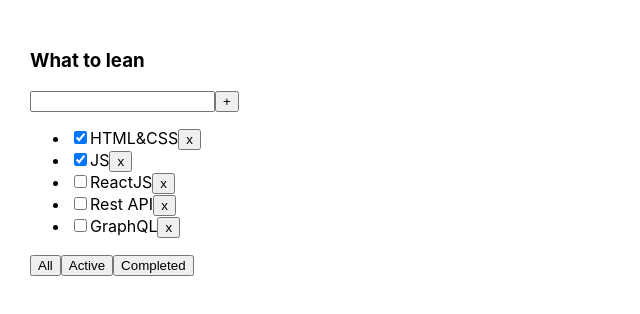
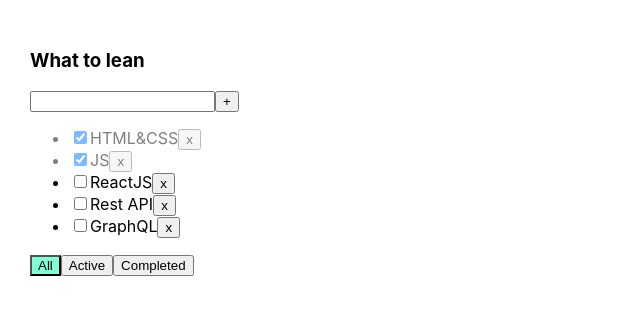
Before and after one commit to elli0thammer/todolist, a React (Create React App) app: page / in a window 1280 px wide. Shown: the top 314 px of the page, without its empty margins (0-640 px from the left). Built offline with nearby package versions, Linux system fonts and the light colour scheme.

Commit message:
feat: add a function to respond to a click on the checkbox;
Add an error message when sending an empty task;

```diff
--- a/src/App.tsx
+++ b/src/App.tsx
@@ -40,13 +40,27 @@
         setFilter(value)
     }
 
+    const changeStatus = (taskID: string, isDone: boolean) => {
+        let task = tasks.find((t) => t.id === taskID)
+
+        if (task) {
+            task.isDone = isDone
+        }
+
+        let copyTask = [...tasks]
+
+        setTask(copyTask)
+    }
+
     return (
         <div className={"App"}>
             <Todolist tasks={tasksForTodolist}
                       title={"What to lean"}
                       removeTask={removeTask}
                       addTask={addTask}
-                      changeFilter={changeFilter}/>
+                      changeFilter={changeFilter}
+                      changeStatus={changeStatus}
+                      filter={filter}/>
         </div>
     );
 }
--- a/src/Todolist.tsx
+++ b/src/Todolist.tsx
@@ -13,10 +13,13 @@
     removeTask: (id: string) => void,
     addTask: (title: string) => void,
     changeFilter: (value: FilterType) => void,
+    changeStatus: (taskID: string, isDone: boolean) => void,
+    filter: FilterType,
 }
 
-export function Todolist (props: TodolistTaskType) {
+export function Todolist(props: TodolistTaskType) {
     const [newTaskTitle, setNewTaskTitle] = useState("")
+    const [error, setError] = useState(false)
 
     const onNewTitleChangeHandler = (e: ChangeEvent<HTMLInputElement>) => {
         const target = e.currentTarget.value
@@ -24,11 +27,16 @@
     }
 
     const addTask = () => {
-        props.addTask(newTaskTitle)
+        if (newTaskTitle.trim() === "") {
+            return setError(true)
+        }
+
+        props.addTask(newTaskTitle.trim())
         setNewTaskTitle("")
     }
 
     const onKeyPressHandler = (e: KeyboardEvent<HTMLInputElement>) => {
+        setError(false)
         if (e.charCode === 13) {
             addTask()
         }
@@ -38,29 +46,44 @@
         props.removeTask(ID)
     }
 
+    const onChangeCheckboxHandler = (ID: string, e: ChangeEvent<HTMLInputElement>) => {
+        let current = e.currentTarget.checked
+        props.changeStatus(ID, current)
+    }
+
     return (
         <div>
             <h3>{props.title}</h3>
             <div>
-                <input value={newTaskTitle} onChange={onNewTitleChangeHandler} onKeyPress={onKeyPressHandler}/>
+                <input value={newTaskTitle} onChange={onNewTitleChangeHandler} onKeyPress={onKeyPressHandler}
+                       className={error ? "error" : ""}/>
                 <button onClick={addTask}>+</button>
+                {error && <div className={"error-message"}>Field is required</div>}
             </div>
             <ul>
                 {
                     props.tasks.map(t => {
                         return (
-                            <li><input type="checkbox" checked={t.isDone} key={t.id}/>
+                            <li key={t.id} className={t.isDone ? "is-done" : ""}>
+                                <input type="checkbox" checked={t.isDone}
+                                       onChange={(e) => onChangeCheckboxHandler(t.id, e)}/>
                                 <span>{t.title}</span>
-                                <button onClick={()=>onRemoveHandler(t.id)}>x</button>
+                                <button onClick={() => onRemoveHandler(t.id)}>x</button>
                             </li>
                         )
                     })
                 }
             </ul>
             <div>
-                <button onClick={()=>props.changeFilter("all")}>All</button>
-                <button onClick={()=>props.changeFilter("active")}>Active</button>
-                <button onClick={()=>props.changeFilter("completed")}>Completed</button>
+                <button className={props.filter === "all" ? "active-filter" : ""}
+                        onClick={() => props.changeFilter("all")}>All
+                </button>
+                <button className={props.filter === "active" ? "active-filter" : ""}
+                        onClick={() => props.changeFilter("active")}>Active
+                </button>
+                <button className={props.filter === "completed" ? "active-filter" : ""}
+                        onClick={() => props.changeFilter("completed")}>Completed
+                </button>
             </div>
         </div>
     )
```
